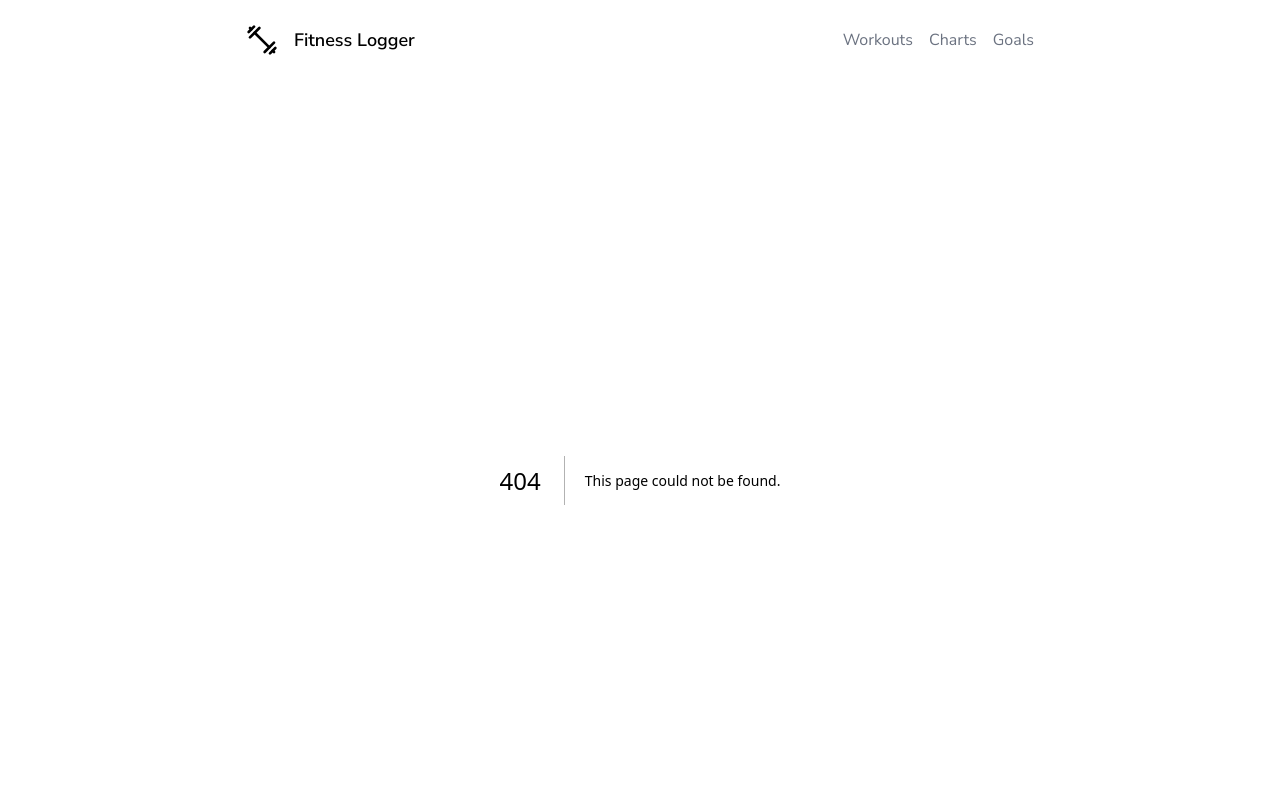
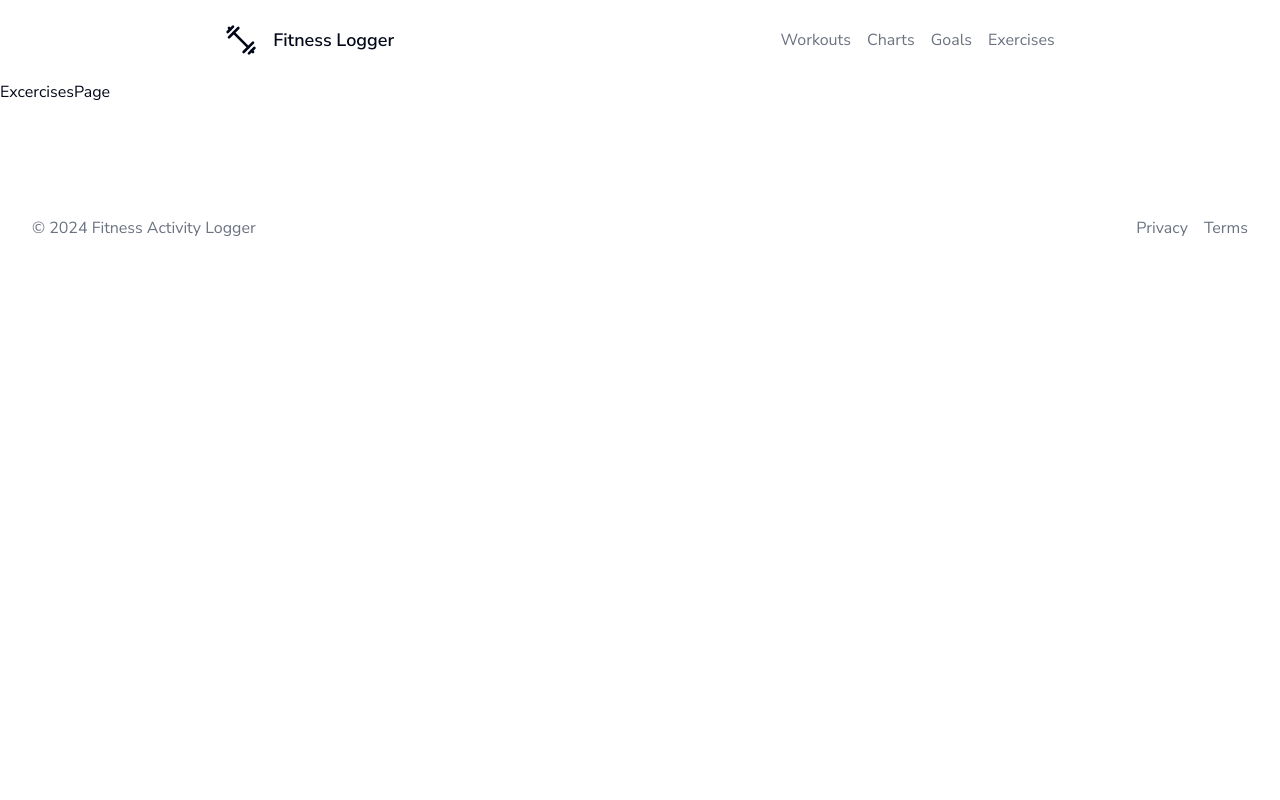
Before and after one commit to eeturonkko/fitness-activity-logger, a Next.js app: page /exercises in a window 1280 px wide. Before the commit this address had no page. Shown: the top 800 px of the page. Built offline with nearby package versions, Linux system fonts and the light colour scheme.

Commit message:
Add links to goals and exercises in header

```diff
--- /dev/null
+++ b/app/exercises/page.tsx
@@ -0,0 +1,5 @@
+function ExcercisesPage() {
+  return <div>ExcercisesPage</div>;
+}
+
+export default ExcercisesPage;
--- /dev/null
+++ b/app/goals/page.tsx
@@ -0,0 +1,5 @@
+function GoalsPage() {
+  return <div>GoalsPage</div>;
+}
+
+export default GoalsPage;
--- a/components/ui/header.tsx
+++ b/components/ui/header.tsx
@@ -19,8 +19,14 @@ export default function Header() {
           <Link className="text-gray-500 hover:text-gray-900 " href="/charts">
             Charts
           </Link>
-          <Link className="text-gray-500 hover:text-gray-900 " href="#">
+          <Link className="text-gray-500 hover:text-gray-900 " href="/goals">
             Goals
+          </Link>
+          <Link
+            className="text-gray-500 hover:text-gray-900 "
+            href="/exercises"
+          >
+            Exercises
           </Link>
         </div>
       </div>
```
